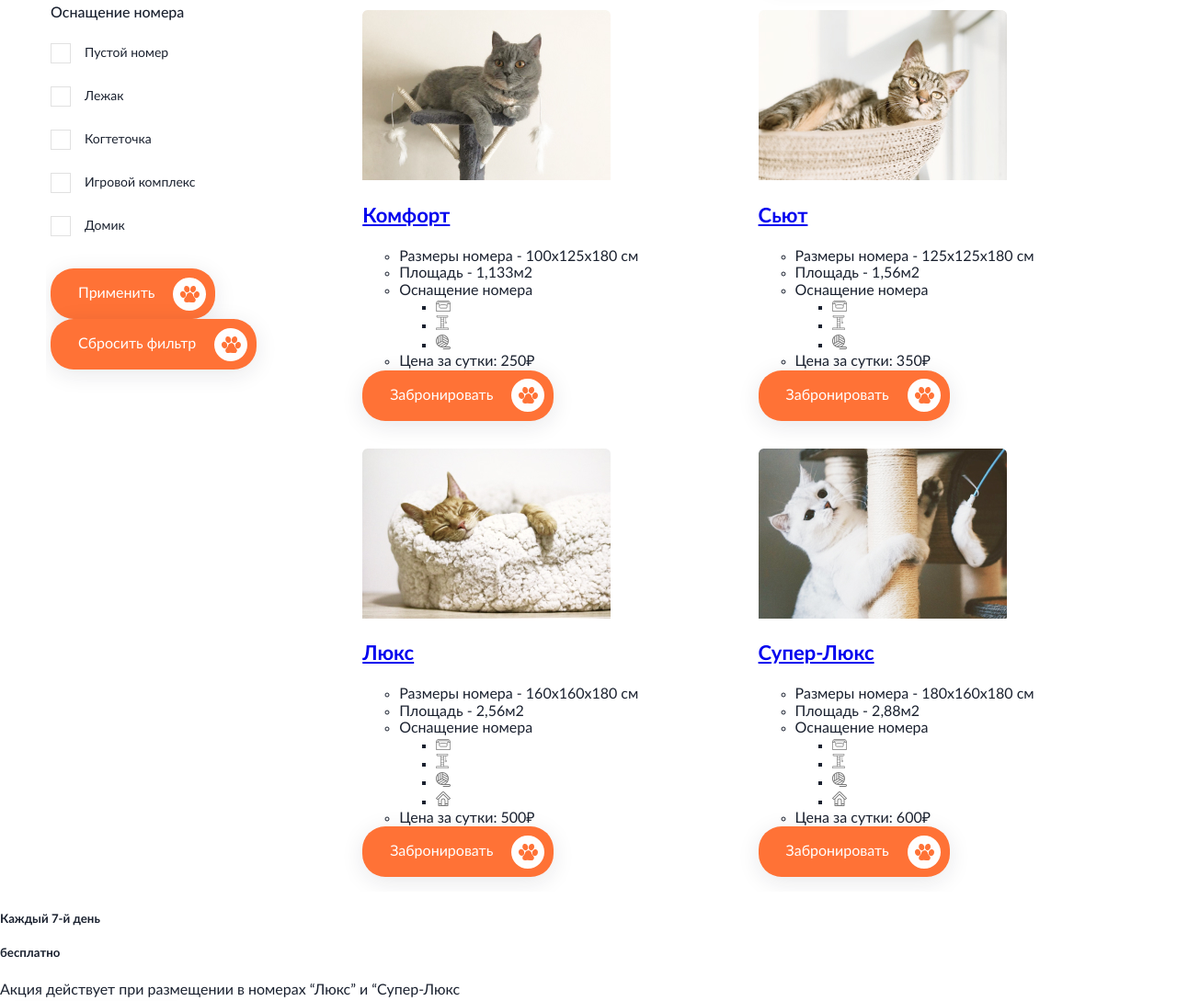
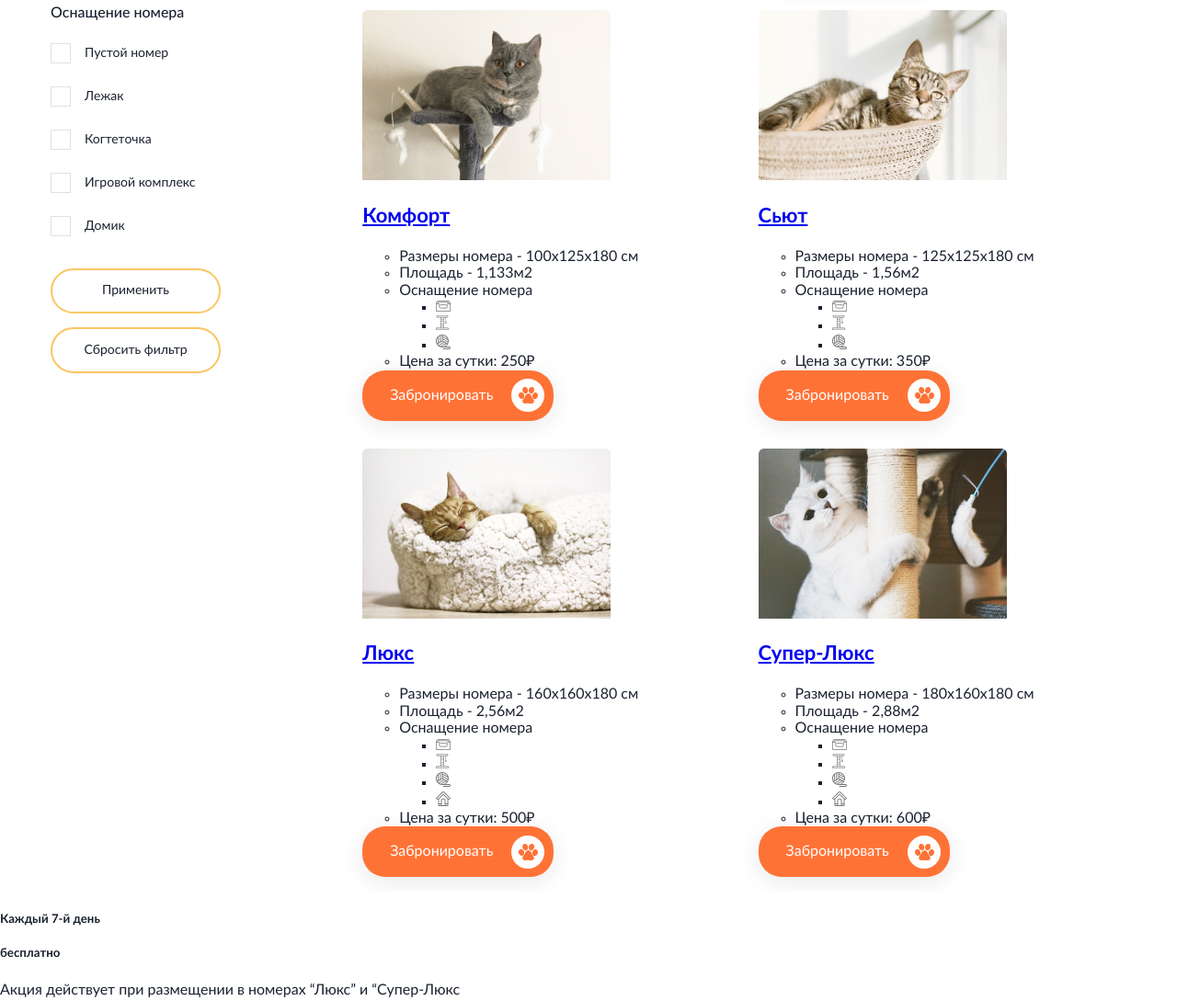
Before and after one commit to leogasmus/cat_hotel, a website: page app/catalog.html in a window 1280 px wide. Shown: the part 714-1803 px from the top of the page at 92% size. Drawn offline with Linux system fonts and the light colour scheme; some packages are replaced by stand-ins of ours; files whose address does not match are found by name.

Commit message:
Added style for btn

```diff
--- a/app/catalog.html
+++ b/app/catalog.html
@@ -182,8 +182,8 @@
                   </label>
                 </div>
               </div>
-              <button class="btn btn-base">Применить</button>
-              <button class="btn btn-base">Cбросить фильтр</button>
+              <button class="btn-base btn-filter">Применить</button>
+              <button class="btn-base btn-filter">Cбросить фильтр</button>
             </form>
           </aside>
           <!-- /.sidebar -->
--- a/app/scss/_global.scss
+++ b/app/scss/_global.scss
@@ -74,6 +74,22 @@ img{
         background-image: url(../img/icons/paw-orange.svg);
       }
     }
+  }
+}
+.btn-base{
+  width: 185px;
+  background: transparent;
+  border-radius: 25px;
+  border: 2px solid $yellow;
+  font-size: 0.875rem;
+  line-height: 1.188rem;
+  padding: 0.938em 2.400em  0.938em 2.400em;
+  color: $black;
+  cursor: pointer;
+  transition: all .2s;
+  &:hover{
+    background: $yellow;
+    box-shadow: 0px 5px 25px rgba(26, 33, 47, 0.1);
   }
 }
 .custom-select{
--- a/app/scss/main.scss
+++ b/app/scss/main.scss
@@ -492,4 +492,7 @@
   flex-direction: row;
   justify-content: space-between;
 }
+.btn-filter{
+  margin-bottom: 15px;
+}
 @import 'media';
```
Also changed, not shown: app/css/main.min.css.
